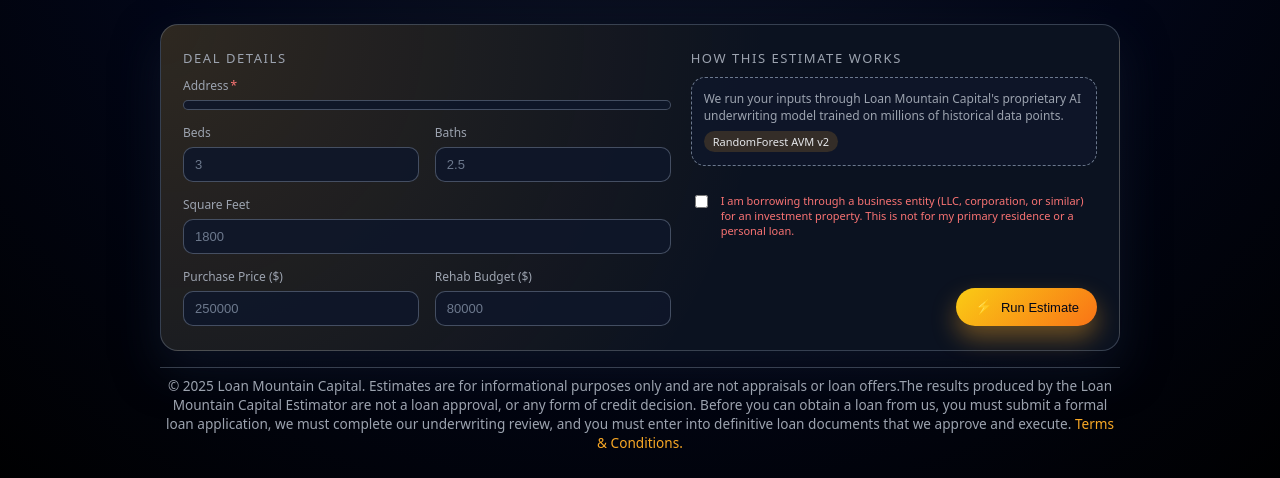
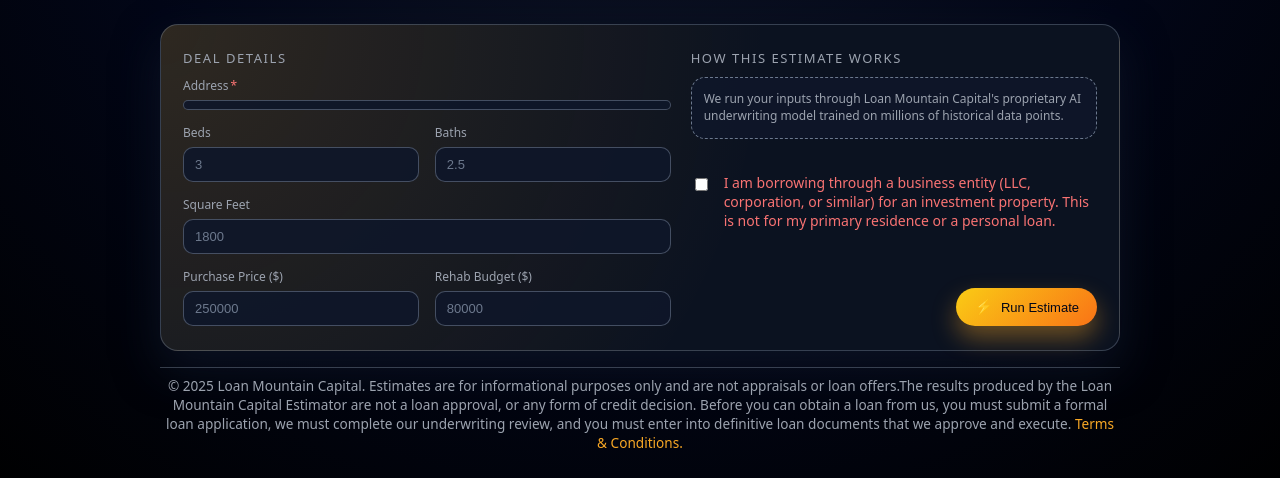
Before and after one commit to sergiovega93/lmc-estimator, a FastAPI app: page / in a window 1280 px wide. Shown: the part 290-768 px from the top of the page. Run offline with FastAPI, Linux system fonts and the light colour scheme; parts of the project's set-up code (start-up, migrations or seed data) failed here and were passed over; some libraries are stand-ins or nearby versions.

Commit message:
Entity Box Larger

```diff
--- a/templates/index.html
+++ b/templates/index.html
@@ -626,18 +626,15 @@
             <div class="form-section-title">How this estimate works</div>
             <div class="info-box">
               We run your inputs through Loan Mountain Capital's proprietary AI underwriting model trained on millions of historical data points.
-              <div class="model-chip">
-                RandomForest AVM v2
-              </div>
             </div>
           </div>
-          <div class="field full" style="margin-top: 8px;">
-            <label style="font-size: 11px; color: var(--text-muted); display: flex; align-items: flex-start; gap: 8px;">
+          <div class="field full" style="margin-top: 11px;">
+            <label style="font-size: 14px; color: var(--text-muted); display: flex; align-items: flex-start; gap: 11px;">
               <input
                 type="checkbox"
                 name="entity_ok"
                 value="yes"
-                style="margin-top: 2px;"
+                style="margin-top: 5px;"
               />
               <span>
                 I am borrowing through a business entity (LLC, corporation, or similar) for an investment property.
```
